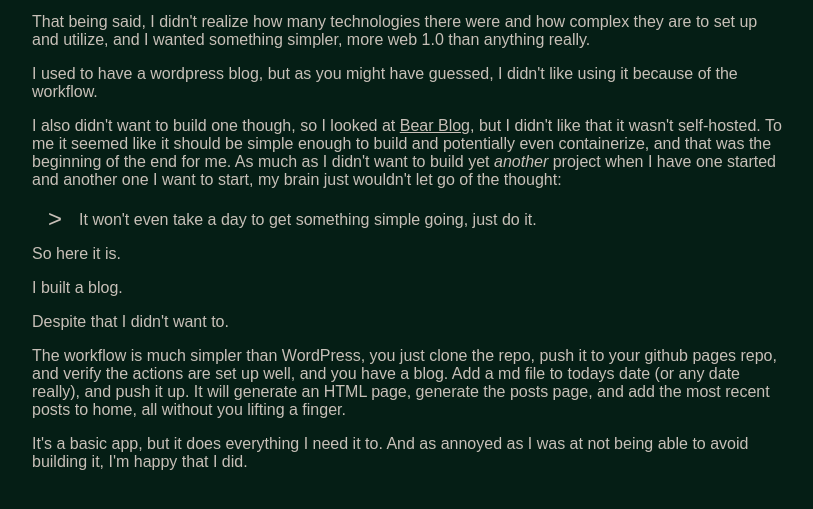
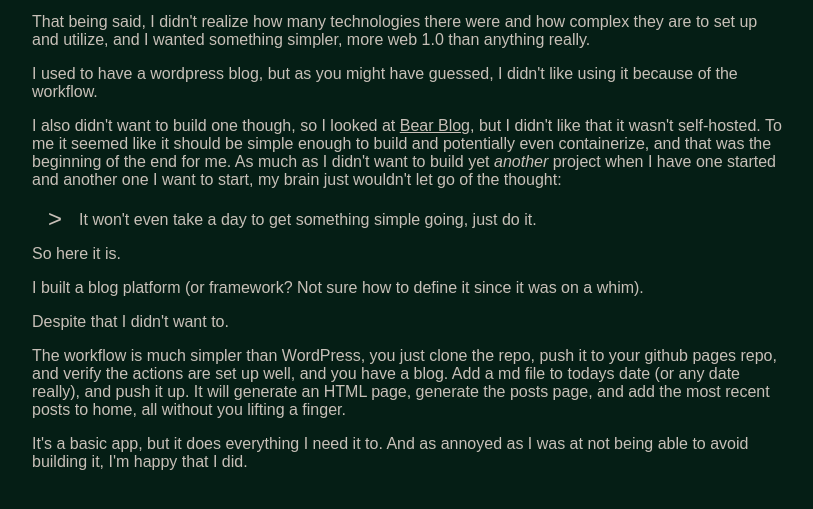
Before and after one commit to madaley1/madaley1.github.io, a website: page posts/2024-08-26/Building a Blog.html in a window 1280 px wide. Shown: the part 133-642 px from the top of the page, without its empty margins (233-1046 px from the left). Drawn offline with Linux system fonts and the light colour scheme.

Commit message:
auto-generated files

```diff
--- a/posts/2024-08-26/Building a Blog.html
+++ b/posts/2024-08-26/Building a Blog.html
@@ -28,7 +28,7 @@
   <p>It won't even take a day to get something simple going, just do it.</p>
 </blockquote>
 <p>So here it is.</p>
-<p>I built a blog.</p>
+<p>I built a blog platform (or framework? Not sure how to define it since it was on a whim).</p>
 <p>Despite that I didn't want to.</p>
 <p>The workflow is much simpler than WordPress, you just clone the repo, push it to your github pages repo, and verify the actions are set up well, and you have a blog. Add a md file to todays date (or any date really), and push it up. It will generate an HTML page, generate the posts page, and add the most recent posts to home, all without you lifting a finger.</p>
 <p>It's a basic app, but it does everything I need it to. And as annoyed as I was at not being able to avoid building it, I'm happy that I did.</p></section>
```
